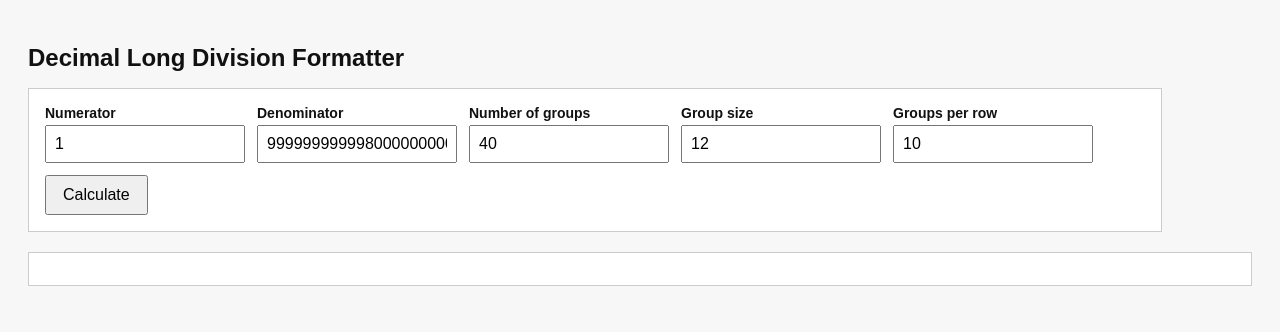
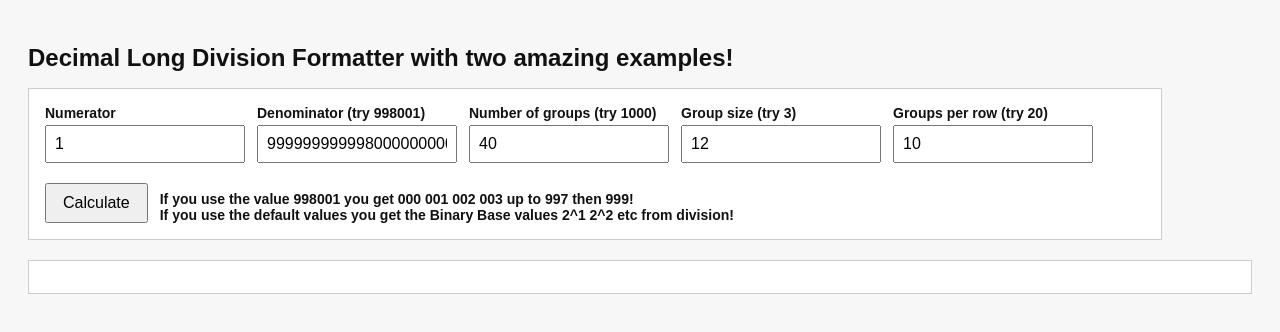
Before and after one commit to AZto100/galaxy, a plain HTML site: page math_is_magic3.html in a window 1280 px wide. Drawn offline with Linux system fonts and the light colour scheme.

Commit message:
Update math_is_magic3.html

```diff
--- a/math_is_magic3.html
+++ b/math_is_magic3.html
@@ -67,7 +67,7 @@
 </head>
 <body>
 
-  <h1>Decimal Long Division Formatter</h1>
+  <h1>Decimal Long Division Formatter with two amazing examples!</h1>
 
   <div class="controls">
     <label>
@@ -76,26 +76,30 @@
     </label>
 
     <label>
-      Denominator
+      Denominator (try 998001)
       <input id="denominatorInput" type="text" value="999999999998000000000000">
     </label>
 
     <label>
-      Number of groups
+      Number of groups (try 1000)
       <input id="groupCountInput" type="number" value="40" step="1">
     </label>
 
     <label>
-      Group size
+      Group size (try 3)
       <input id="groupSizeInput" type="number" value="12" step="1">
     </label>
 
     <label>
-      Groups per row
+      Groups per row (try 20)
       <input id="groupsPerRowInput" type="number" value="10" step="1">
     </label>
 
     <button onclick="calculate()">Calculate</button>
+    <label>
+      <br>If you use the value 998001 you get 000 001 002 003 up to 997 then 999!
+      <br>If you use the default values you get the Binary Base values 2^1 2^2 etc from division!
+    </label>
   </div>
 
   <div id="status"></div>
```
